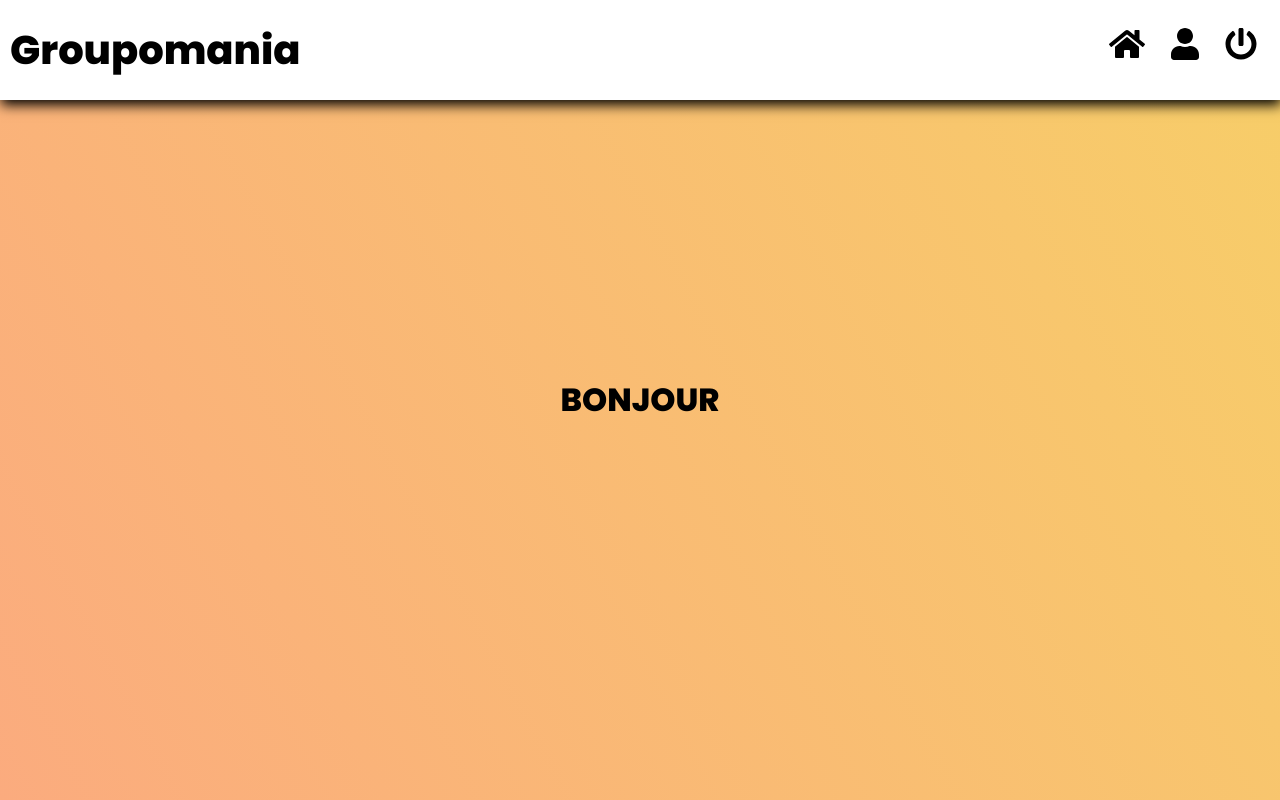
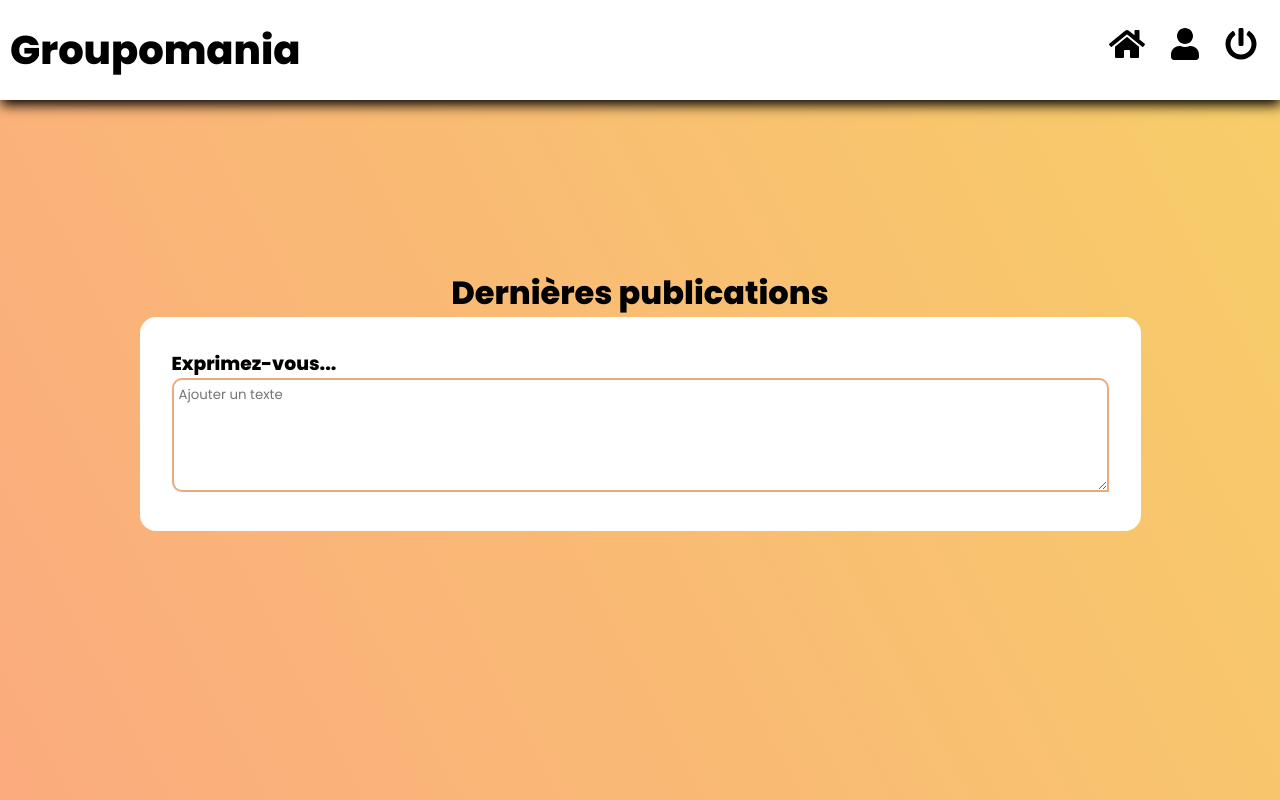
Before and after one commit to Baptiste-B-git/Baptiste_Biancardino_7_12102021, a Vue app in the folder frontend/: page /Home in a window 1280 px wide. Built offline with nearby package versions, Linux system fonts and the light colour scheme.

Commit message:
Mise en page home

```diff
--- a/frontend/src/views/Home.vue
+++ b/frontend/src/views/Home.vue
@@ -1,6 +1,6 @@
 <template>
 <div>
-        <h1>BONJOUR</h1>
+        <h1>Dernières publications</h1>
   <nav class="menu-nav">
 
     <h2>Groupomania</h2>
@@ -17,6 +17,12 @@
       </li>
     </ul>
   </nav>
+  <div class="card">
+    <h3>Exprimez-vous...</h3>
+    <textarea class="bio" cols="80" rows="5" placeholder="Ajouter un texte"></textarea>
+  </div>
+
+
 </div>
 </template>
 
@@ -50,7 +56,9 @@ nav.menu-nav ul li.btn {
   color: white;
   box-shadow: 1px 5px 12px black;
 }
-
+h1{
+  text-align: center;
+}
 h2{
   color: black;
   font-weight: 800;
```
